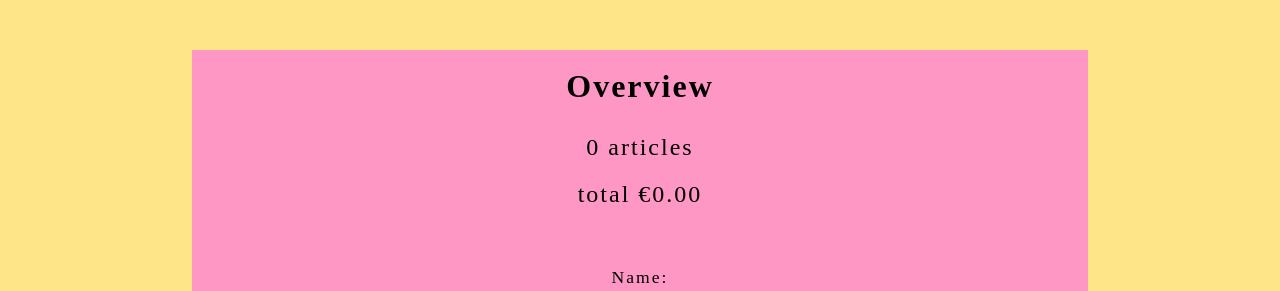
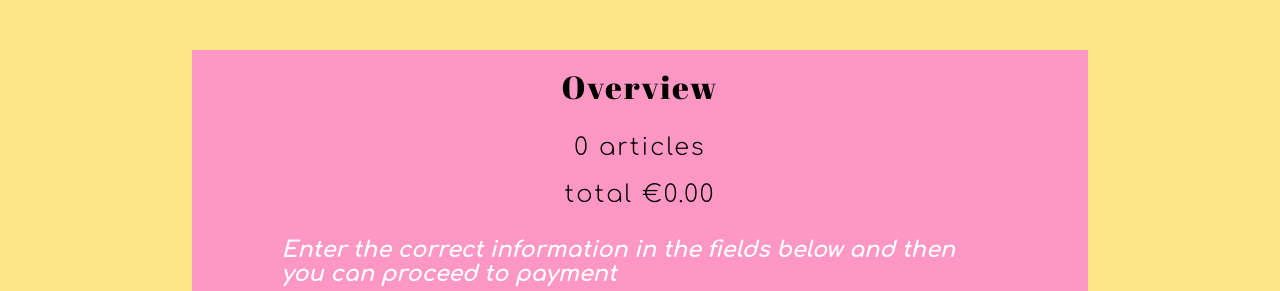
Before and after one commit to husseinfaqih/Candy-Crush, a React app in the folder client/: page /payment in a window 1280 px wide. Shown: the part 470-761 px from the top of the page. Built offline with nearby package versions, Linux system fonts and the light colour scheme; no server answers.

Commit message:
Font-style

```diff
--- a/client/src/components/Summary/Summary.css
+++ b/client/src/components/Summary/Summary.css
@@ -13,6 +13,7 @@
   color: black;
   font-size: 1.2rem;
   letter-spacing: 1px;
+  font-family: "Comfortaa";
 }
 
 .cart-summary-page-title {
--- a/client/src/components/personalInfo/PersonalInfo.css
+++ b/client/src/components/personalInfo/PersonalInfo.css
@@ -27,6 +27,7 @@
   color: black;
   font-weight: 300;
   letter-spacing: 2px;
+  font-family: "Comfortaa";
 }
 
 .personal-info-button {
--- a/client/src/pages/PaymentPage/PaymentPage.css
+++ b/client/src/pages/PaymentPage/PaymentPage.css
@@ -13,9 +13,10 @@
   margin: 20px auto;
   font-size: 2rem;
   line-height: 2.1rem;
-  font-weight: 600;
+  font-weight: 400;
   letter-spacing: 2px;
   color: black;
+  font-family: "Abril Fatface";
 }
 
 .payment-text {
@@ -28,13 +29,17 @@
   display: flex;
   flex-direction: column;
   letter-spacing: 2px;
+  font-family: "Comfortaa";
 }
 
 .payment-subtitle {
-  margin: 10px auto;
-  font-size: 1.3rem;
+  margin: 20px auto;
+  font-size: 1.4rem;
   line-height: 1.5rem;
-  color: #fe97c4;
+  color: white;
+  width: 80%;
+  font-style: italic;
+  font-family: "Comfortaa";
 }
 
 .payment-text-black {
--- a/client/src/pages/cart/Cart.jsx
+++ b/client/src/pages/cart/Cart.jsx
@@ -46,7 +46,7 @@ export default function Cart() {
                   <ProductTitleAndPrice product={product} />
                   <div className="cart-counter">
                     <button onClick={() => removeItem(product._id)}>-</button>
-                    <span> {product.amount}</span>
+                    <span className="product-amount"> {product.amount}</span>
                     <button onClick={() => addItem({ ...product, amount: 1 })}>
                       +
                     </button>
--- a/client/src/pages/cart/cart.css
+++ b/client/src/pages/cart/cart.css
@@ -9,11 +9,16 @@
 }
 .cart-header h1 {
   color: #fe97c4;
+  font-family: "Abril Fatface";
+  font-style: normal;
+  font-weight: 400;
+  letter-spacing: 1px;
 }
 .cart-header a {
   text-decoration: none;
   border: 2px solid #fe97c4;
   padding: 7px;
+  font-family: "Comfortaa";
 }
 .cart-header a:hover {
   color: white;
@@ -104,6 +109,11 @@
 .trash-icon:hover {
   color: #fe97c4;
 }
+.product-amount {
+  font-family: "Comfortaa";
+  font-size: 17px;
+  font-weight: bold;
+}
 /* End of cart items styles */
 /* -------------------------------------- */
 /* Start Responsive... */
```
